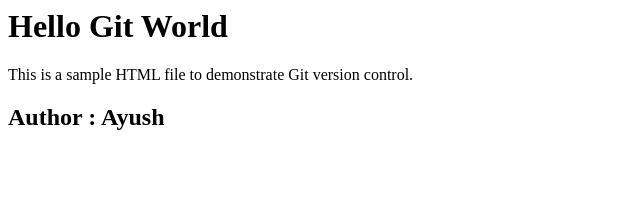
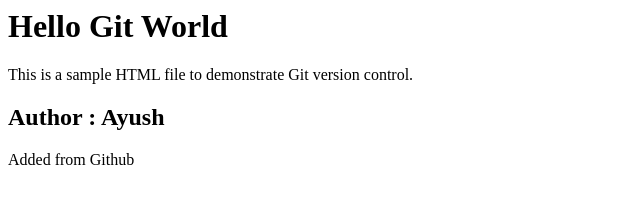
Before and after one commit to Ayush000000007/GitGitHubMasterClass, a plain HTML site: page index.html in a window 1280 px wide. Shown: the whole page, without its empty margins (0-640 px from the left). Drawn offline with Linux system fonts and the light colour scheme.

Commit message:
Update index.html
Add some code from Github

```diff
--- a/index.html
+++ b/index.html
@@ -7,3 +7,6 @@
 <h2>Author : Ayush
 
 </h2>
+<div>
+    <p>Added from Github</p>
+</div>
```
